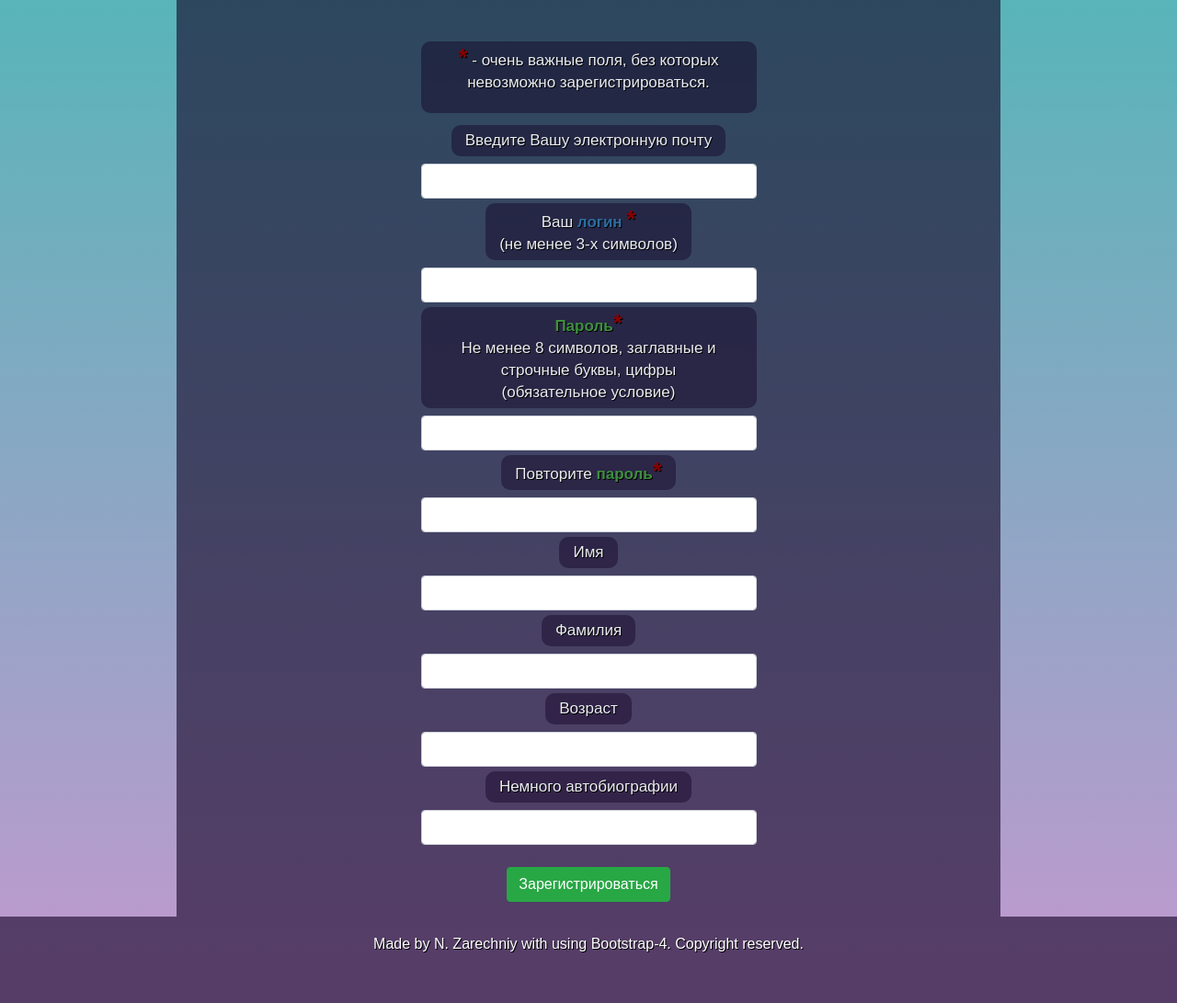
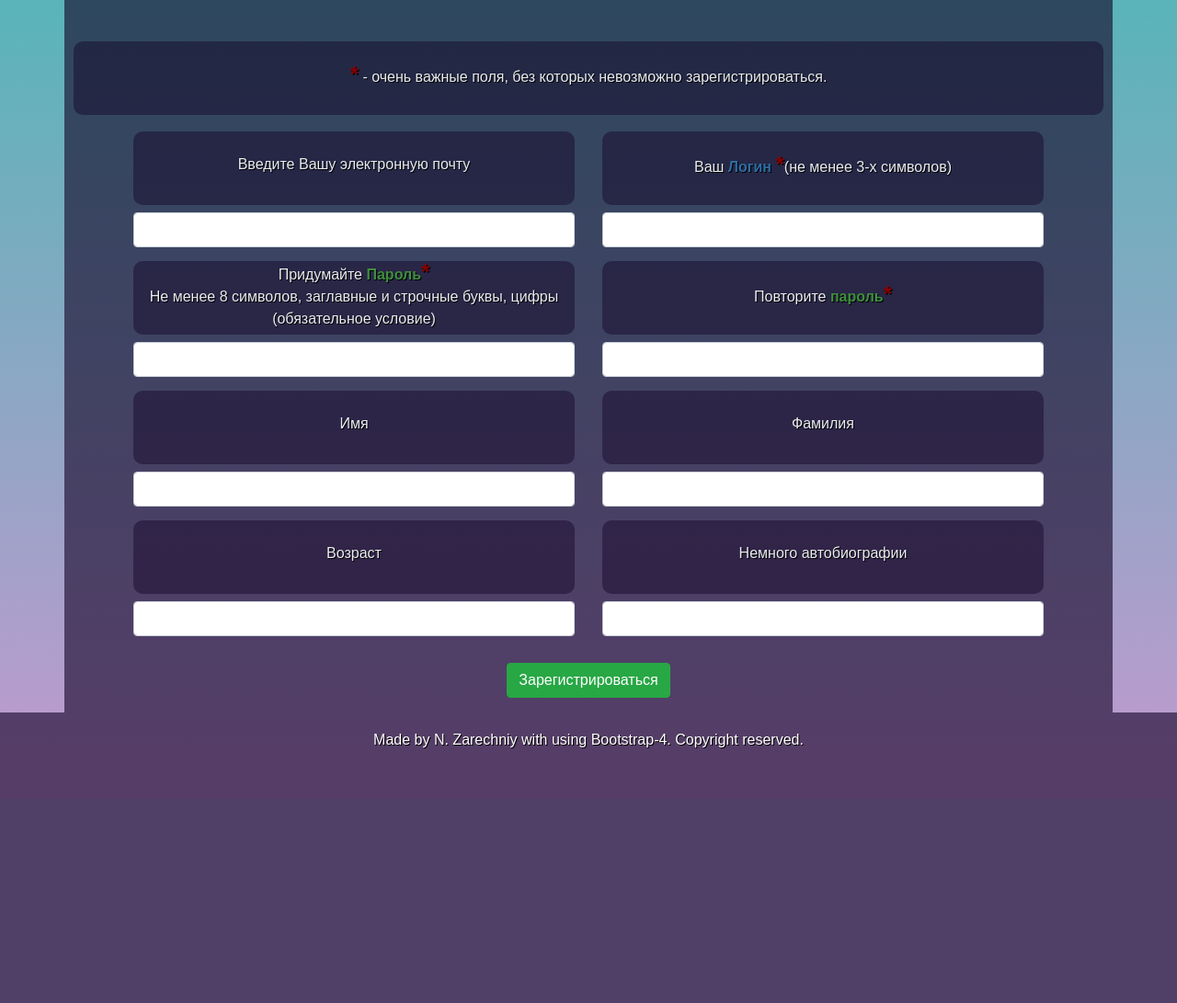
Before and after one commit to mikitosina1/mikitosina.ru, a PHP site: page /registration/reg.php in a window 1280 px wide; the page is wider, and only the part inside the window is pictured. Shown: the part 75-1166 px from the top of that part at 92% size. After the commit the page ends 889 px from the top of that part, so only its background shows below. Run offline with PHP 8.4, Linux system fonts and the light colour scheme.

Commit message:
reg style remaking
all on flex

```diff
--- a/public/contacts.php
+++ b/public/contacts.php
@@ -27,13 +27,13 @@ ini_set("display_errors", 1);
 			Здравствуй!</br>
 			Волей случая (или мы с тобой знакомы) ты попал на мой ресурс. </br>
 			Смысл этого маленького блога - показать на примере технологии, которые я освоил, как мой полигон для учёбы. </br>
-            Открытий и экспериментов над моими знаниями, умениями и пониманием технических ресурсов, которыми я обладаю на данный момент.</br>
+			Открытий и экспериментов над моими знаниями, умениями и пониманием технических ресурсов, которыми я обладаю на данный момент.</br>
 
 			Зовут меня Никита, в форме обратной связи или прикреплённых ссылках моих соц.сетей можешь ко мне так и обращаться.
 			<br>
 			<br>
 			<hr>
-            <h4>2019 &#169; Заречный Никита Викторович.</h4>
+			<h4>2019-2021 &#169; Заречный Никита Викторович.</h4>
 			<div class="social vk">
 				<a href="https://vk.com/mikitosina" target="_blank"><i class="fa fa-vk fa-2x"></i></a>
 			</div>
@@ -58,7 +58,7 @@ ini_set("display_errors", 1);
 	</div>
 </div>
 <footer>
-    <?php require_once 'components/footer.php';?>
+	<?php require_once 'components/footer.php';?>
 </footer>
 </body>
 
--- a/public/registration/reg.php
+++ b/public/registration/reg.php
@@ -26,41 +26,49 @@ if($user_handler->is_guest() == TRUE){
 ?>
 <div class="container reg_form_container">
 	<div class="row">
-		<div class="col-sm"></div>
 		<div class="col-sm reg_form_content mt-4">
 			<form action="reg_action.php" method="post">
-				<label><p><b style="color: #880000; font-size: 1.5em;">*</b> - очень важные поля, без которых невозможно зарегистрироваться.</p></label>
+				<label class="markplace"><p><b style="color: #880000; font-size: 1.5em;">*</b> - очень важные поля, без которых невозможно зарегистрироваться.</p></label>
+				<div class="formpart">
 					<label for="u_email">Введите Вашу электронную почту</label>
 					<input type="email" name="u_email" id="u_email" class="form-control">
-
-				<label for="u_login">Ваш<strong style="color: #2d6ca2"> логин </strong><b style="color: #880000; font-size: 1.5em;">*</b> <br> (не менее 3-х символов)</label>
+				</div>
+				<div class="formpart">
+					<label for="u_login">Ваш<strong style="color: #2d6ca2"> Логин </strong><b style="color: #880000; font-size: 1.5em;">*</b>(не менее 3-х символов)</label>
 					<input type="text" name="u_login" id="u_login" class="form-control">
-
-				<label for="u_password"> <strong style="color: #3e8f3e">Пароль</strong><b style="color: #880000; font-size: 1.5em;">*</b> </br>
-					Не менее 8 символов, заглавные и строчные буквы, цифры </br>
-								(обязательное условие)
+				</div>
+				<div class="formpart">
+					<label for="u_password" class="passLabel">
+						Придумайте<strong style="color: #3e8f3e"> Пароль</strong><b style="color: #880000; font-size: 1.5em;">*</b>
+						<br>Не менее 8 символов, заглавные и строчные буквы, цифры (обязательное условие)
 					</label>
 					<input type="password" name="u_password" id="u_password" class="form-control">
+				</div>
 
+				<div class="formpart">
 					<label for="u_password2">Повторите <strong style="color: #3e8f3e">пароль</strong><b style="color: #880000; font-size: 1.5em;">*</b></label>
 					<input type="password" name="u_password2" id="u_password2" class="form-control">
-
+				</div>
+				<div class="formpart">
 					<label for="Fname">Имя</label>
 					<input type="text" name="Fname" id="Fname" class="form-control">
-
+				</div>
+				<div class="formpart">
 					<label for="Lname">Фамилия</label>
 					<input type="text" name="Lname" id="Lname" class="form-control">
-
+				</div>
+				<div class="formpart">
 					<label for="u_age">Возраст</label>
 					<input type="text" name="u_age" id="u_age" class="form-control">
-
+				</div>
+				<div class="formpart">
 					<label for="u_info">Немного автобиографии</label>
 					<input type="text" name="u_info" id="u_info" class="form-control">
+				</div>
 
 				<button type="submit" class="btn btn_reg_regaction btn-success mt-4">Зарегистрироваться</button>
 			</form>
 		</div>
-		<div class="col-sm"></div>
 	</div>
 </div>
 <footer>
--- a/public/styles/contacts_style.css
+++ b/public/styles/contacts_style.css
@@ -52,7 +52,7 @@ div.clear{clear: both;}
 	left: 0;
 	vertical-align: middle;
 }
-.about .desc p{
+.about .desc .p{
 	line-height: 2;
 	color: rgba(255, 255, 255, 1);
 }
--- a/public/styles/reg_style.css
+++ b/public/styles/reg_style.css
@@ -1,16 +1,15 @@
+*{
+	box-sizing: border-box;
+}
+
 html,body{
-	min-height: 100%;
+	min-height: 100vh;
 	position: relative;
 }
 
 body{
 	display: flex;
 	flex-direction: column;
-}
-
-.container.reg_form_container{
-	text-align: center;
-	vertical-align: middle;
 }
 
 .form-control{
@@ -22,28 +21,51 @@ body{
 	flex: 1 0 auto;
 }
 
+.markplace{
+	width: 100em;
+}
+
+.formpart{
+	padding: 5px 15px;
+}
+
 label{
+	justify-content: center;
+	align-items: center;
+	width: 30em;
+	height: 5em;
 	margin-top: 5px;
-	padding: 5px 15px;
+	padding: 1.5em 1em;
 	border-radius: 10px;
 	color: #e9ecef;
 	text-shadow: #000000 1px 1px;
-	font-size: 17px;
+	font-size: 16px;
 	background-color: rgba(18, 0, 36, 0.44);
 }
 
+.passLabel{
+	padding: 0;
+}
+
+input{
+	width: 30em!important;
+}
+
 .col-sm.reg_form_content form{
-	width: 365px;
+	display: flex;
+	flex-wrap: wrap;
+	justify-content: center;
+	align-items: center;
+	width: 70em;
 }
 
 .container.reg_form_container{
+	display: flex;
+	justify-content: center;
+	align-items: center;
 	padding-top: 1em;
 	padding-bottom: 1em;
 	background-color: rgba(18, 0, 36, 0.6);
-	width: 70%;
-	min-height: calc(100vh - 75px);
-	margin-left: auto;
-	margin-right: auto;
 }
 
 ::-webkit-scrollbar-track
```
Lines whose indentation alone changed are shown as unchanged.
